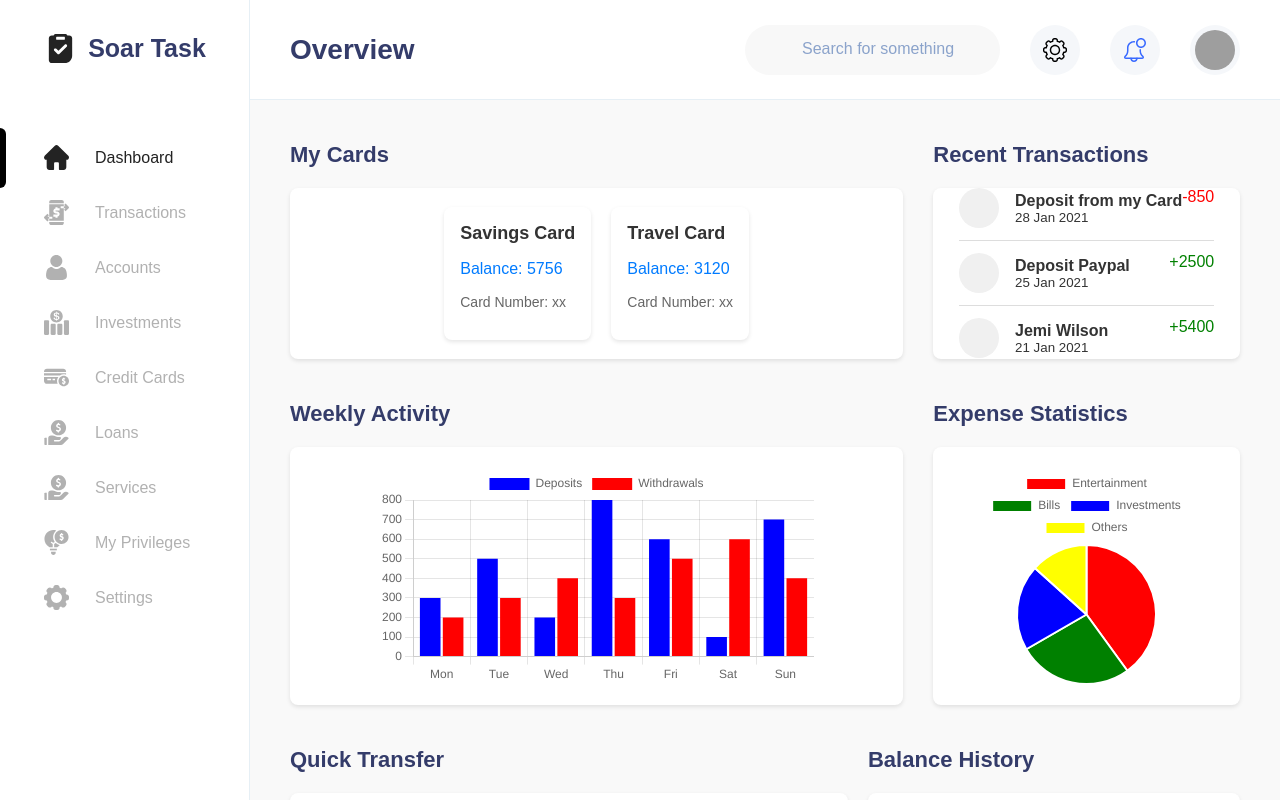
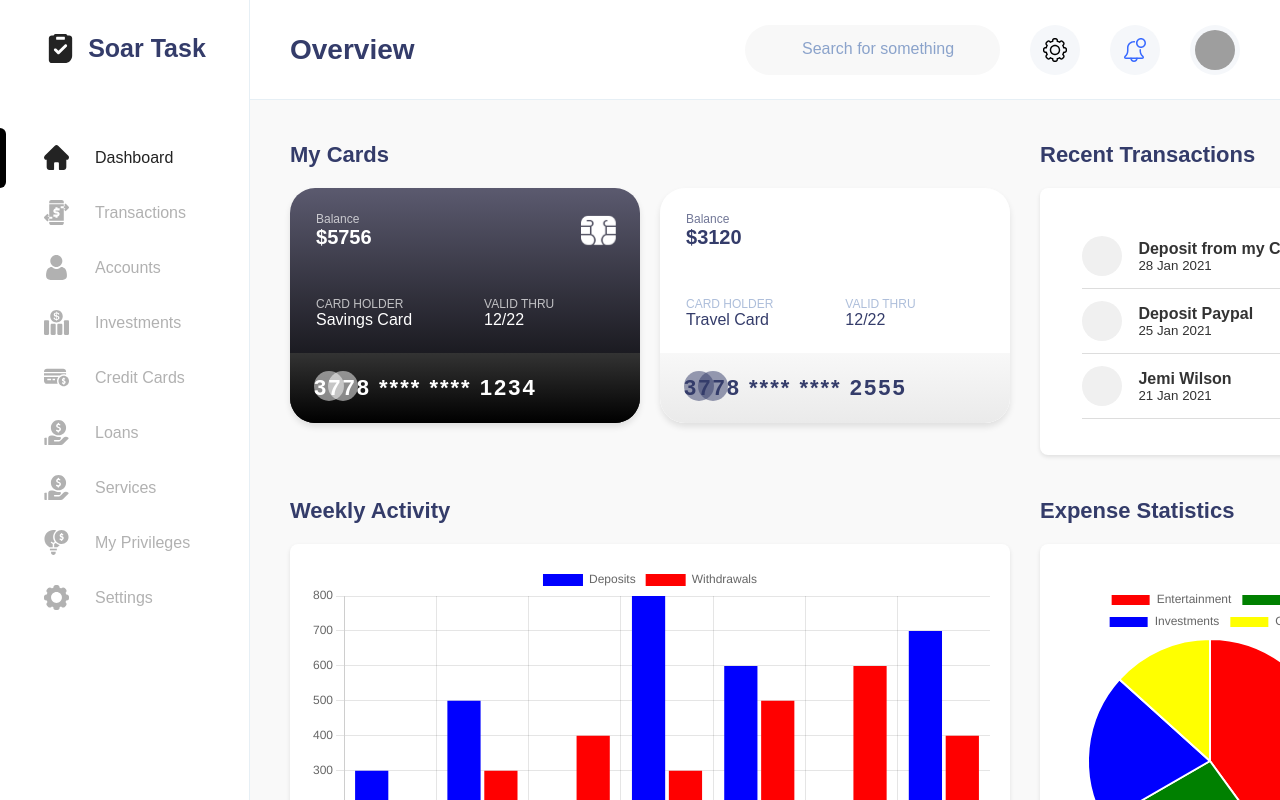
Before and after one commit to hamzahalilovic/soar, a React (Create React App) app: page / in a window 1280 px wide. Built offline with nearby package versions, Linux system fonts and the light colour scheme; grey boxes are pictures that could not be loaded; some icons are missing.

Commit message:
Cards styling, masking and formatting

```diff
--- a/src/components/common/Icon.tsx
+++ b/src/components/common/Icon.tsx
@@ -12,6 +12,8 @@ import { ReactComponent as ServicesIcon } from "../../assets/icons/services.svg"
 import { ReactComponent as SettingsOutlineIcon } from "../../assets/icons/settings-outline.svg";
 import { ReactComponent as SearchIcon } from "../../assets/icons/search.svg";
 import { ReactComponent as NotificationIcon } from "../../assets/icons/notification.svg";
+import { ReactComponent as CardChipIcon } from "../../assets/icons/card-chip.svg";
+import { ReactComponent as MastercardIcon } from "../../assets/icons/mastercard.svg";
 
 const iconRegistry = {
   dashboard: DashboardIcon,
@@ -27,6 +29,8 @@ const iconRegistry = {
   settingsOutline: SettingsOutlineIcon,
   search: SearchIcon,
   notification: NotificationIcon,
+  cardChip: CardChipIcon,
+  mastercard: MastercardIcon,
 };
 
 export type IconName = keyof typeof iconRegistry;
--- a/src/components/dashboard/Card.tsx
+++ b/src/components/dashboard/Card.tsx
@@ -1,41 +1,145 @@
 import React from "react";
 import styled from "styled-components";
+import Icon from "../common/Icon";
+import { formatAndMaskCardNumber } from "../../utils/utils";
 
 interface CardProps {
   name: string;
   balance: string;
   number: string;
+  themeVariant?: "dark" | "light";
 }
 
-const CardWrapper = styled.div`
-  background-color: #fff;
-  border-radius: 8px;
-  box-shadow: 0 2px 4px rgba(0, 0, 0, 0.1);
-  padding: 16px;
-  margin: 16px 0;
+const CardWrapper = styled.div<{ themeVariant: "dark" | "light" }>`
+  position: relative;
+  width: 350px;
+  height: 235px;
+  border-radius: 25px;
+  overflow: hidden;
+  display: flex;
+  flex-direction: column;
+  background: ${(props) =>
+    props.themeVariant === "dark"
+      ? "linear-gradient(180deg, #5B5A6F 0%, #000000 100%)"
+      : "linear-gradient(180deg, #FFFFFF 15%, #FFFFFF 0%)"};
+  color: ${(props) => (props.themeVariant === "dark" ? "#FFFFFF" : "#343C6A")};
+  box-shadow: 0 4px 6px rgba(0, 0, 0, 0.1);
 `;
 
-const CardName = styled.h3`
-  font-size: 18px;
-  margin: 0;
+const CardTop = styled.div`
+  flex: 1;
+  display: flex;
+  flex-direction: column;
+  justify-content: space-between;
+  padding: 24px 26px;
 `;
 
-const CardBalance = styled.p`
-  font-size: 16px;
-  color: #007bff;
+const CardBottom = styled.div<{ themeVariant: "dark" | "light" }>`
+  height: 70px;
+  background: ${(props) =>
+    props.themeVariant === "dark"
+      ? "linear-gradient(180deg, #333333 0%, #000000 100%)"
+      : "linear-gradient(180deg, #F8F8F8 0%, #EAEAEA 100%)"};
+  display: flex;
+  align-items: center;
+  justify-content: space-between;
+  padding: 0px 24px;
 `;
 
-const CardNumber = styled.p`
-  font-size: 14px;
-  color: #666;
+const BalanceText = styled.p<{ themeVariant: "dark" | "light" }>`
+  font-size: 12px;
+  margin: 0;
+  color: ${(props) => (props.themeVariant === "dark" ? "#FFFFFF" : "#343C6A")};
+  opacity: 0.7;
 `;
 
-const Card: React.FC<CardProps> = ({ name, balance, number }) => (
-  <CardWrapper>
-    <CardName>{name}</CardName>
-    <CardBalance>Balance: {balance}</CardBalance>
-    <CardNumber>Card Number: {number}</CardNumber>
-  </CardWrapper>
-);
+const CardBalance = styled.h2<{ themeVariant: "dark" | "light" }>`
+  font-size: 20px;
+  font-weight: 600;
+  margin: 0;
+  color: ${(props) => (props.themeVariant === "dark" ? "#FFFFFF" : "#343C6A")};
+`;
+
+const CardNumber = styled.p<{ themeVariant: "dark" | "light" }>`
+  font-size: 22px;
+  font-weight: 600;
+  margin: 0;
+  letter-spacing: 2px;
+  color: ${(props) => (props.themeVariant === "dark" ? "#FFFFFF" : "#343C6A")};
+`;
+
+const CardText = styled.p<{ themeVariant: "dark" | "light" }>`
+  font-size: 12px;
+  font-weight: 400;
+  margin: 0;
+  text-transform: uppercase;
+  color: ${(props) => (props.themeVariant === "dark" ? "#FFFFFF" : "#8BA3CB")};
+  opacity: 0.7;
+`;
+
+const ClientValue = styled.p<{ themeVariant: "dark" | "light" }>`
+  font-size: 16px;
+  margin: 0;
+
+  color: ${(props) => (props.themeVariant === "dark" ? "#FFFFFF" : "#343C6A")};
+`;
+
+const TopIconContainer = styled.div`
+  position: absolute;
+  top: 25px;
+  right: 24.23px;
+`;
+
+const BottomIconContainer = styled.div`
+  position: absolute;
+  right: 24.23;
+`;
+
+const Card: React.FC<CardProps> = ({
+  name,
+  balance,
+  number,
+  themeVariant = "dark",
+}) => {
+  return (
+    <CardWrapper themeVariant={themeVariant}>
+      <CardTop>
+        <TopIconContainer>
+          <Icon
+            name="cardChip"
+            size={35}
+            color={themeVariant === "dark" ? "#FFFFFF" : "blue"}
+          />
+        </TopIconContainer>
+        <div>
+          <BalanceText themeVariant={themeVariant}>Balance</BalanceText>
+          <CardBalance themeVariant={themeVariant}>${balance}</CardBalance>
+        </div>
+        <div style={{ display: "flex", alignItems: "center" }}>
+          <div style={{ marginRight: "72px" }}>
+            <CardText themeVariant={themeVariant}>CARD HOLDER</CardText>
+            <ClientValue themeVariant={themeVariant}>{name}</ClientValue>
+          </div>
+          <div>
+            <CardText themeVariant={themeVariant}>VALID THRU</CardText>
+            <ClientValue themeVariant={themeVariant}>12/22</ClientValue>
+          </div>
+        </div>
+      </CardTop>
+      <CardBottom themeVariant={themeVariant}>
+        <CardNumber themeVariant={themeVariant}>
+          {formatAndMaskCardNumber(number)}
+        </CardNumber>
+        <BottomIconContainer>
+          <Icon
+            name="mastercard"
+            size={44}
+            color={themeVariant === "dark" ? "#FFFFFF" : "#9199AF"}
+          />
+        </BottomIconContainer>
+      </CardBottom>
+    </CardWrapper>
+  );
+};
 
 export default Card;
--- a/src/pages/DashboardPage.tsx
+++ b/src/pages/DashboardPage.tsx
@@ -11,7 +11,6 @@ import BalanceHistoryChart from "../components/dashboard/BalanceHistoryChart";
 const DashboardWrapper = styled.div`
   padding: 24px 40px;
   display: grid;
-  grid-template-rows: 235px 322px 276px;
   grid-template-columns: 2fr 1fr;
   row-gap: 24px;
   column-gap: 30px;
@@ -49,8 +48,8 @@ const CustomRow = styled.div`
 
 const DashboardPage: React.FC = () => {
   const cards = [
-    { name: "Savings Card", balance: "5756", number: "xx" },
-    { name: "Travel Card", balance: "3120", number: "xx" },
+    { name: "Savings Card", balance: "5756", number: "3778222312341234" },
+    { name: "Travel Card", balance: "3120", number: "3778222312342555" },
   ];
 
   const transactions = [
@@ -78,13 +77,16 @@ const DashboardPage: React.FC = () => {
     <DashboardWrapper>
       <SectionWrapper style={{ gridColumn: "1 / 2" }}>
         <Title>My Cards</Title>
-        <Section>
-          <div style={{ display: "flex", gap: "20px" }}>
-            {cards.map((card, index) => (
-              <Card key={index} {...card} />
-            ))}
-          </div>
-        </Section>
+
+        <div style={{ display: "flex", gap: "20px" }}>
+          {cards.map((card, index) => (
+            <Card
+              key={index}
+              {...card}
+              themeVariant={index % 2 === 0 ? "dark" : "light"}
+            />
+          ))}
+        </div>
       </SectionWrapper>
 
       <SectionWrapper style={{ gridColumn: "2 / 3" }}>
--- /dev/null
+++ b/src/utils/utils.tsx
@@ -0,0 +1,8 @@
+export const formatAndMaskCardNumber = (cardNumber: string): string => {
+  const groups = cardNumber.match(/.{1,4}/g);
+  if (!groups) return cardNumber;
+
+  return groups
+    .map((group, index) => (index === 1 || index === 2 ? "****" : group))
+    .join(" ");
+};
```
Also changed, not shown: src/assets/icons/card-chip.svg (added), src/assets/icons/mastercard.svg (added).
